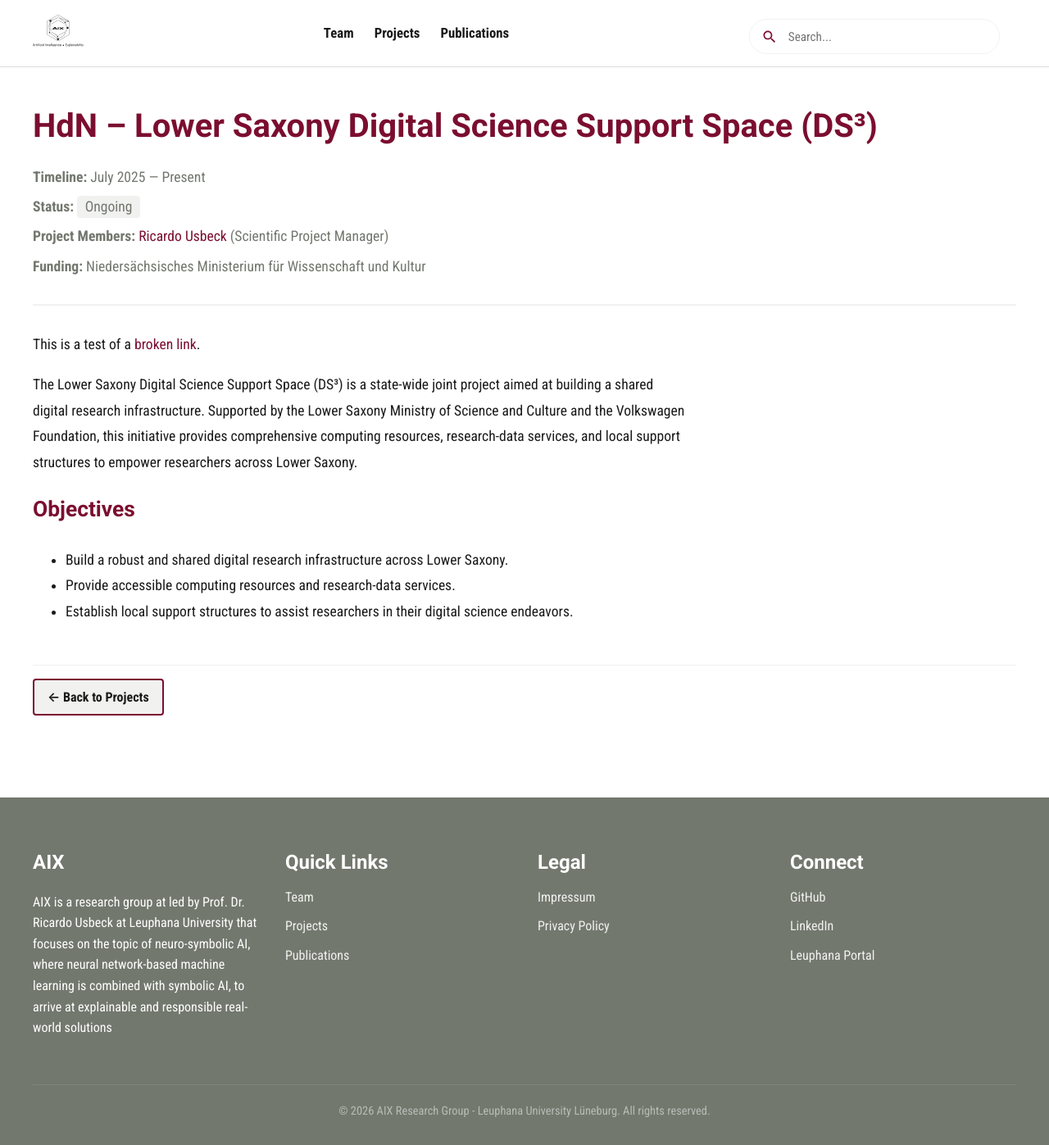
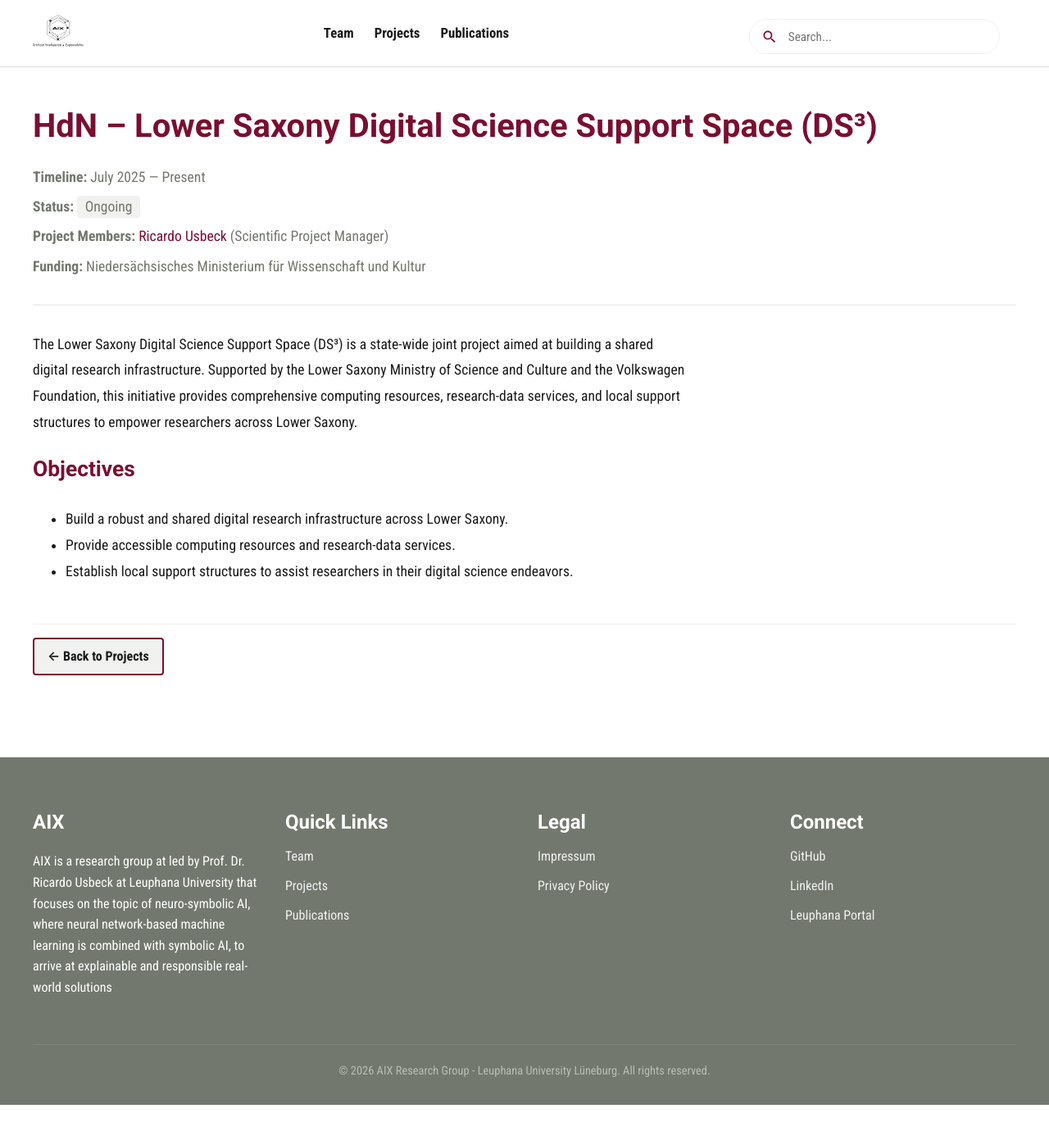
Before and after one commit to semantic-systems/aix.leuphana.de, a Jekyll site: the page built from _projects/hdn-ds3.md, in a window 1280 px wide and 1397 px high. Shown: the whole window at 82% size. Built offline with Jekyll 4.4.1, drawn with Linux system fonts in a browser that asks for light colours.

Commit message:
fix: remove test broken link from hdn-ds3.md

```diff
--- a/_projects/hdn-ds3.md
+++ b/_projects/hdn-ds3.md
@@ -13,8 +13,6 @@
 funding_organization: "Niedersächsisches Ministerium für Wissenschaft und Kultur"
 ---
 
-This is a test of a [broken link](https://this-is-a-completely-fake-and-broken-url-12345.com/broken).
-
 The Lower Saxony Digital Science Support Space (DS³) is a state-wide joint project aimed at building a shared digital research infrastructure. Supported by the Lower Saxony Ministry of Science and Culture and the Volkswagen Foundation, this initiative provides comprehensive computing resources, research-data services, and local support structures to empower researchers across Lower Saxony.
 
 ## Objectives
```
